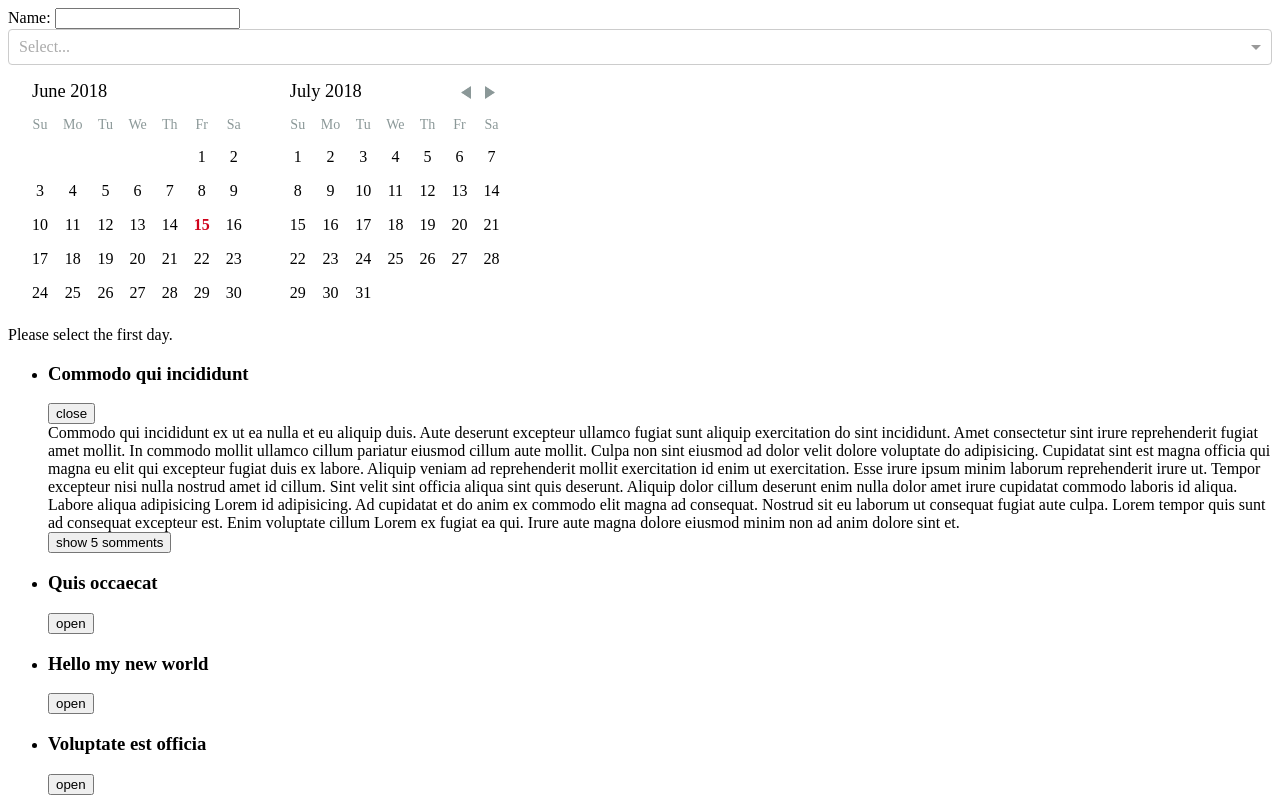
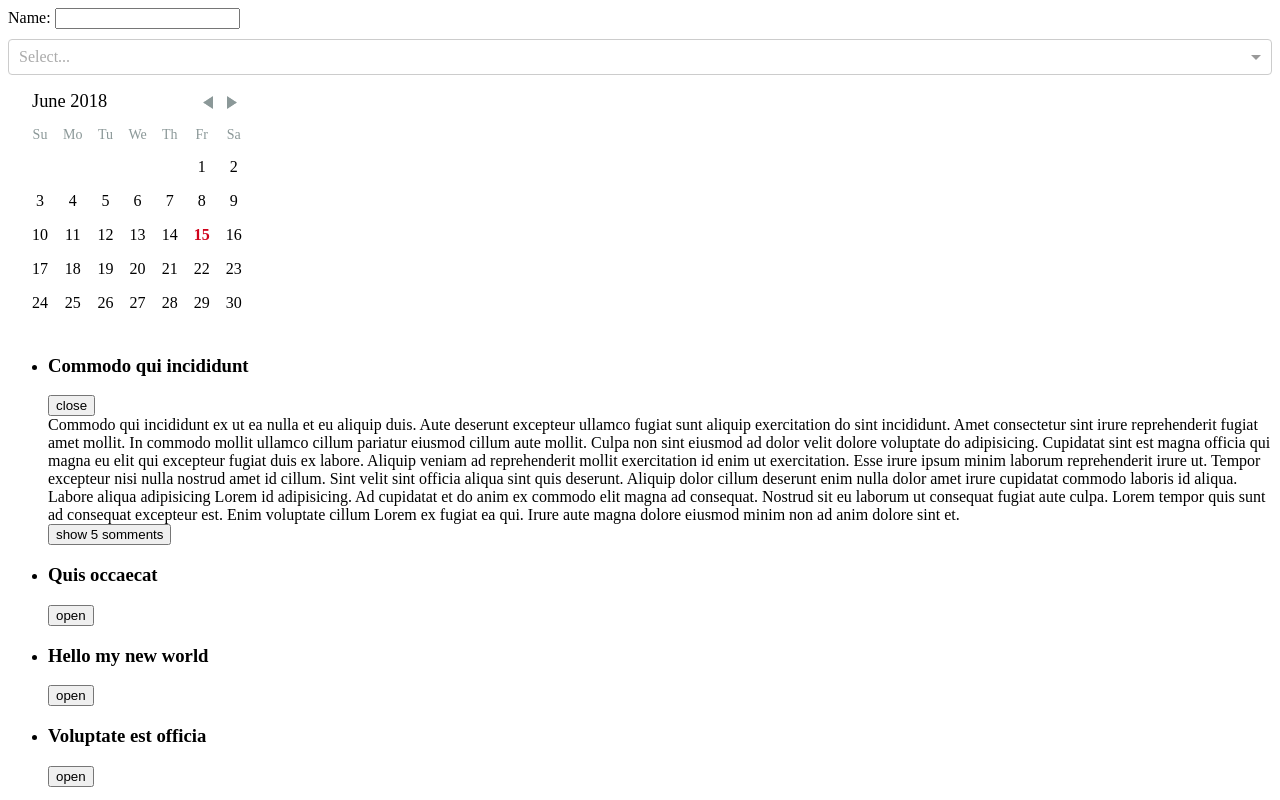
Before and after one commit to webitek/education-react, a React app in the folder lesson3/: page / in a window 1280 px wide. Shown: the top 800 px of the page. Built offline with nearby package versions, Linux system fonts and the light colour scheme.

Commit message:
HT3.1 datepicker HT3.2 create comment form HT3.3 validate comment form

```diff
--- a/lesson3/src/components/App.js
+++ b/lesson3/src/components/App.js
@@ -7,72 +7,11 @@
 import 'react-select/dist/react-select.css' // need:  npm i style-loader css-loader --SD
 import DayPicker, { DateUtils } from 'react-day-picker';
 import 'react-day-picker/lib/style.css';
+import Filters from './Filters';
 
 class App extends Component {
-  /**
-   * datepicker
-   * @param props
-   */
-  constructor(props) {
-    super(props);
-    this.handleDayClick = this.handleDayClick.bind(this);
-    this.handleDayMouseEnter = this.handleDayMouseEnter.bind(this);
-    this.handleResetClick = this.handleResetClick.bind(this);
-    this.state = this.getInitialState();
-  }
-  getInitialState() {
-    return {
-      from: null,
-      to: null,
-      enteredTo: null, // Keep track of the last day for mouseEnter.
-    };
-  }
-  isSelectingFirstDay(from, to, day) {
-    const isBeforeFirstDay = from && DateUtils.isDayBefore(day, from);
-    const isRangeSelected = from && to;
-    return !from || isBeforeFirstDay || isRangeSelected;
-  }
-  handleDayClick(day) {
-    const { from, to } = this.state;
-    if (from && to && day >= from && day <= to) {
-      this.handleResetClick();
-      return;
-    }
-    if (this.isSelectingFirstDay(from, to, day)) {
-      this.setState({
-        from: day,
-        to: null,
-        enteredTo: null,
-      });
-    } else {
-      this.setState({
-        to: day,
-        enteredTo: day,
-      });
-    }
-  }
-  handleDayMouseEnter(day) {
-    const { from, to } = this.state;
-    if (!this.isSelectingFirstDay(from, to, day)) {
-      this.setState({
-        enteredTo: day,
-      });
-    }
-  }
-  handleResetClick() {
-    this.setState(this.getInitialState());
-  }
-  /*******************************************************/
-
-  state = {
-    selection: null
-  }
 
   render() {
-    const { from, to, enteredTo } = this.state;
-    const modifiers = { start: from, end: enteredTo };
-    const disabledDays = { before: this.state.from };
-    const selectedDays = [from, { from, to: enteredTo }];
 
     const {articles} = this.props // чтоб не писать много раз this.props
     const options = this.props.articles.map(article => ({
@@ -82,45 +21,13 @@
     return (
       <div>
         <UserForm/>
-        <Select options={options}
-                value={this.state.selection}
-                onChange={this.changeSelection}
-          //multi = {true}
-                multi/>
-
-        <DayPicker
-          className="Range"
-          numberOfMonths={2}
-          fromMonth={from}
-          selectedDays={selectedDays}
-          disabledDays={disabledDays}
-          modifiers={modifiers}
-          onDayClick={this.handleDayClick}
-          onDayMouseEnter={this.handleDayMouseEnter}
-        />
-        <div>
-          {!from && !to && 'Please select the first day.'}
-          {from && !to && 'Please select the last day.'}
-          {from &&
-          to &&
-          `Selected from ${from.toLocaleDateString()} to
-                ${to.toLocaleDateString()}`}{' '}
-          {from &&
-          to && (
-            <button className="link" onClick={this.handleResetClick}>
-              Reset
-            </button>
-          )}
-        </div>
-
+        <Filters articles = {articles}/>
         {/*для того чтоб при рендере открыть статью передаем id нужной статьи*/}
         <ArticleList articles={articles } defaultOpenId={articles[0].id}/>
         <ArticlesChart articles={articles }/>
       </div>
     )
   }
-
-  changeSelection = selection => this.setState({selection})
 }
 
 export default App
--- /dev/null
+++ b/lesson3/src/components/CommentForm/index.js
@@ -0,0 +1,61 @@
+import React, { Component } from 'react'
+import PropTypes from 'prop-types'
+import './style.css'
+
+class UserForm extends Component {
+  static propTypes = {
+
+  };
+
+  state = {
+    user: '',
+    text: ''
+  }
+
+  render() {
+    return (
+      <form onSubmit={this.handleSubmit}>
+        user: <input value = {this.state.user}
+                     onChange={this.handleChange('user')}
+                     className={this.getClassName('user')}/>
+        comment: <input value = {this.state.text}
+                     onChange={this.handleChange('text')}
+                     className={this.getClassName('text')}/>
+        <input type="submit" value="submit"/>
+      </form>
+    )
+  }
+
+  handleSubmit = ev => {
+    ev.preventDefault()
+    this.setState({
+      user: '',
+      text: ''
+    })
+  }
+
+  getClassName = type => this.state[type].length && this.state[type].length < limits[type].min
+    ? 'form-input__error' : ''
+
+  handleChange = type => ev => {
+    const {value} = ev.target
+    if(value.length > limits[type].max) return
+    this.setState({
+      [type]: value
+    })
+  }
+}
+
+const limits = {
+  user: {
+    min: 5,
+    max: 15
+  },
+  text: {
+    min: 20,
+    max: 50
+  }
+}
+
+
+export default UserForm
--- /dev/null
+++ b/lesson3/src/components/CommentForm/style.css
@@ -0,0 +1,12 @@
+form {
+  display: flex;
+  flex-direction: column;
+  max-width: 300px;
+}
+input {
+  margin-bottom: 10px;
+  outline: none;
+}
+.form-input__error{
+  border: 1px solid red;
+}
--- a/lesson3/src/components/CommentList.js
+++ b/lesson3/src/components/CommentList.js
@@ -1,5 +1,6 @@
 import React, {Component} from 'react'
 import Comment from './Comment'
+import CommentForm from './CommentForm'
 import toggleOpen from '../decoretors/toggleOpen'
 
 /**
@@ -31,9 +32,12 @@
     if(!isOpen) return null
     if(!comments.length) return <p>No comments yet</p>
     return (
+      <div>
         <ul>
-            {comments.map(comment =><li key={comment.id}><Comment comment={comment}/></li>)}
+          {comments.map(comment =><li key={comment.id}><Comment comment={comment}/></li>)}
         </ul>
+        <CommentForm/>
+      </div>
     )
 }
 
--- /dev/null
+++ b/lesson3/src/components/Filters/DateRange.js
@@ -0,0 +1,30 @@
+import React, { Component } from 'react'
+import DayPicker, { DateUtils } from 'react-day-picker';
+
+import 'react-day-picker/lib/style.css';
+
+class DateRange extends Component {
+  state = {
+    from: null,
+    to: null
+  }
+
+  handleDayClick = (day) => {
+    this.setState(DateUtils.addDayToRange(day, this.state))
+  }
+
+  render() {
+    const { from, to } = this.state;
+    const selectedRange = from && to && `${from.toDateString()} - ${to.toDateString()}`
+    return (
+      <div className="date-range">
+        <DayPicker ref="daypicker"
+                   selectedDays={ day => DateUtils.isDayInRange(day, {from, to}) }
+                   onDayClick={ this.handleDayClick }/>
+        {selectedRange}
+      </div>
+    )
+  }
+}
+
+export default DateRange
--- /dev/null
+++ b/lesson3/src/components/Filters/Select.js
@@ -0,0 +1,32 @@
+import React, { Component } from 'react'
+import PropTypes from 'prop-types'
+import Select from 'react-select'
+
+class SelectFilter extends Component {
+  state = {
+    selected: []
+  }
+
+  static propTypes = {
+    articles: PropTypes.array.isRequired
+  }
+
+  handleChange = selected => this.setState({selected})
+
+  render() {
+    const {selected} = this.state
+    const {articles} = this.props
+
+    const options = this.props.articles.map(article => ({
+      label: article.title,
+      value: article.id
+    }))
+    return <Select options={options}
+                   value={selected}
+                  //multi = {true}
+                   multi
+                   onChange={this.handleChange}/>
+  }
+}
+
+export default SelectFilter
--- /dev/null
+++ b/lesson3/src/components/Filters/index.js
@@ -0,0 +1,21 @@
+import React, { Component } from 'react'
+import PropTypes from 'prop-types'
+import DateRange from './DateRange'
+import SelectFilter from './Select'
+
+class Filtres extends Component {
+  static propTypes = {
+    articles: PropTypes.array
+  }
+
+  render() {
+    return (
+      <div>
+        <SelectFilter articles = {this.props.articles}/>
+        <DateRange/>
+      </div>
+    )
+  }
+}
+
+export default Filtres
```
